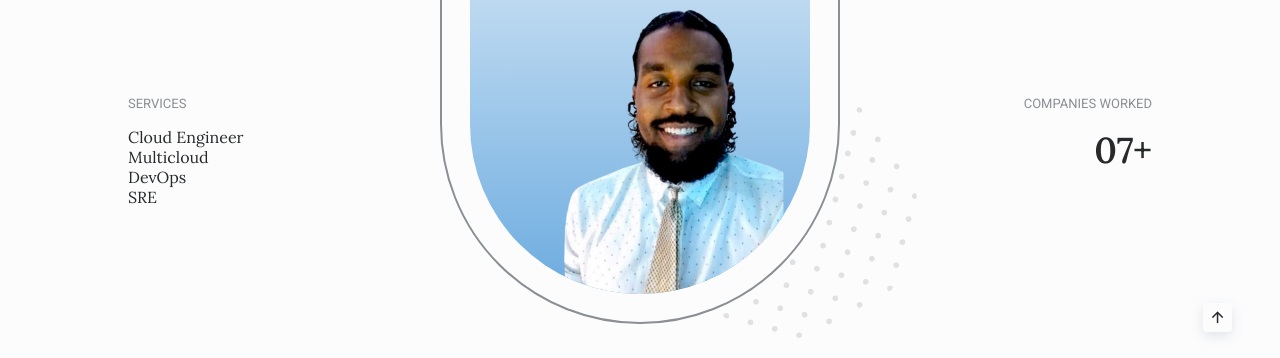
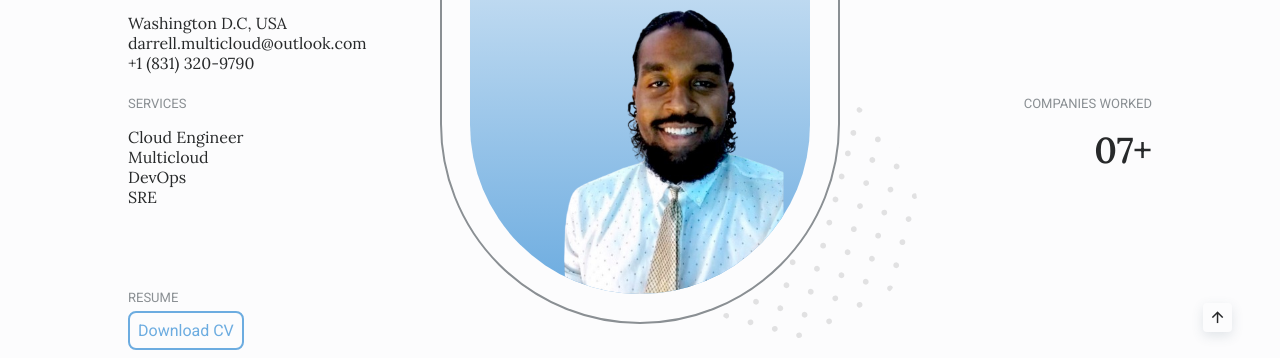
Before and after one commit to Darrell-MultiCloud/Darrell-Humphries-Site, a plain HTML site: page index.html in a window 1280 px wide. Shown: the part 708-1066 px from the top of the page. Drawn offline with nearby package versions, Linux system fonts and the light colour scheme; a script that the page names is missing.

Commit message:
resume pushed

```diff
--- a/assets/css/styles.css
+++ b/assets/css/styles.css
@@ -95,6 +95,25 @@ a {
 img {
   /* max-width: 100%; */
   height: auto;
+}
+
+.button {
+  cursor: pointer;
+  border: none;
+  outline: none;
+  padding: .5rem;
+  border-radius: .5rem;
+}
+
+.button:hover{
+  background-color: rgb(67, 154, 167);
+  color: #fff;
+}
+
+.button--ghost{
+  background-color: transparent;
+  border: 2px solid var(--first-color);
+  color: var(--first-color);
 }
 
 #adjust__img{
@@ -1179,7 +1198,10 @@ body.dark-theme {
   .section__subtitle {
     margin-bottom: 5rem;
   }
-
+  #contact__info__div{
+    /* border: 1px solid red; */
+    margin-top: 5rem;
+  }
   .home__title {
     font-size: var(--biggest-font-size);
   }
--- a/index.html
+++ b/index.html
@@ -133,7 +133,7 @@
                             </p>
                         </div>
 
-                        <div>
+                        <div id="contact__info__div">
                             <h3 class="home__info-title">
                                 CONTACT
                             </h3>
@@ -156,6 +156,18 @@
                                 DevOps <br>
                                 SRE <br>
                             </p>
+                        </div>
+                        <div>
+                            <h3 class="home__info-title">
+                                RESUME
+                            </h3>
+                            <a
+                                download=""
+                                href="./assets/pdf/24DarrellHumphriesResume.pdf"
+                                class="button button--ghost"
+                            >
+                                Download CV
+                            </a>
                         </div>
                     </div>
 
```
Also changed, not shown: 1 other file.
